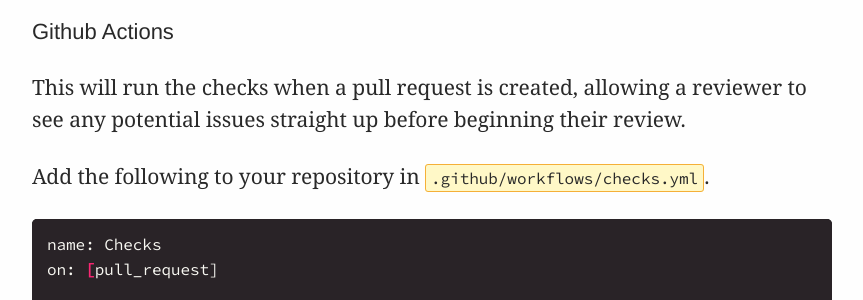
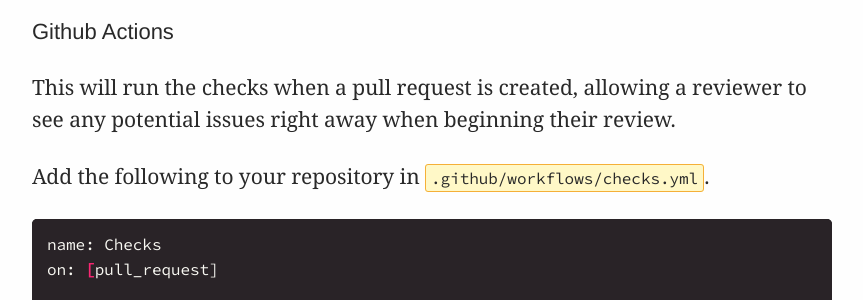
Before and after one commit to explodinglabs/explodinglabs.github.io, a Jekyll site: the page built from docs/_posts/python/2021-07-01-checks.markdown, in a window 1280 px wide and 900 px high, scrolled down 1674 px. Shown: the part 187-487 px from the top of the window, without its empty margins (208-1071 px from the left). Built offline with Jekyll 4.4.1, drawn with Linux system fonts in a browser that asks for light colours.

Commit message:
Update 2021-07-01-checks.markdown

```diff
--- a/docs/_posts/python/2021-07-01-checks.markdown
+++ b/docs/_posts/python/2021-07-01-checks.markdown
@@ -74,7 +74,7 @@
 ## Github Actions
 
 This will run the checks when a pull request is created, allowing a
-reviewer to see any potential issues straight up before beginning their review.
+reviewer to see any potential issues right away when beginning their review.
 
 Add the following to your repository in `.github/workflows/checks.yml`.
 
```
